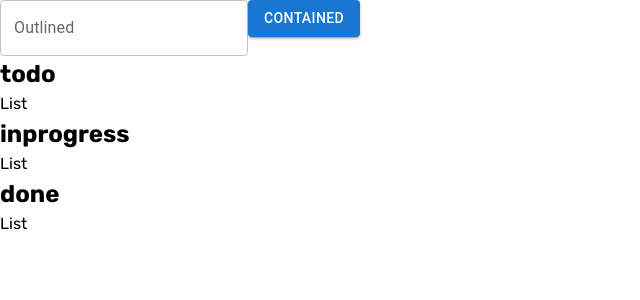
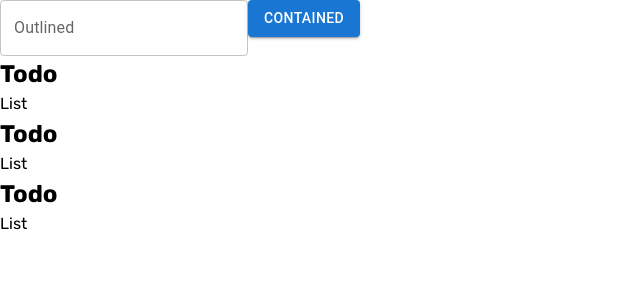
Before and after one commit to greeenOrange/todo-task-manager, a React (Vite) app: page / in a window 1280 px wide. Shown: the top 300 px of the page, without its empty margins (0-640 px from the left). Built offline with nearby package versions, Linux system fonts and the light colour scheme.

Commit message:
taskpriority

```diff
--- a/src/Components/TaskPriority/TaskPriority.jsx
+++ b/src/Components/TaskPriority/TaskPriority.jsx
@@ -20,7 +20,7 @@ const TaskPriority = ({ tasks, setTasks }) => {
             <ul>
                 <ul>
                     {stateUses?.map((status, index) => (
-                        <Section key={index} status={status}/>
+                        <Section key={index} status={status} tasks={tasks} setTasks={setTasks} todos={todos} inProgres={inProgress} done={done} />
                     ))}
                 </ul>
             </ul>
@@ -30,8 +30,20 @@ const TaskPriority = ({ tasks, setTasks }) => {
 
 export default TaskPriority;
 
-const Section = ({ status }) => {
+const Section = ({ status, setTasks, tasks, todos, inProgres, done }) => {
+    let text = "Todo";
+    let bg = "bg-slate-500"
     return <>
-        <li><h2>{status}</h2> List</li>
+        <div >
+    <Header text={text} bg={bg} count={todos?.length}/>
+        </div>
     </>
 }
+
+const Header = ({ text, bg, count }) => {
+    return (
+        <div className={`${bg} flex`}>
+            <li><h2>{text}</h2>List</li>
+        </div>
+    )
+}
```
